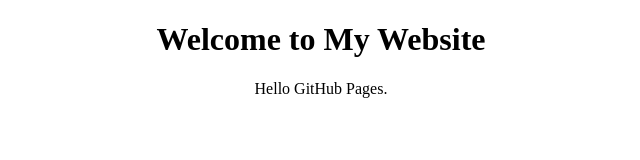
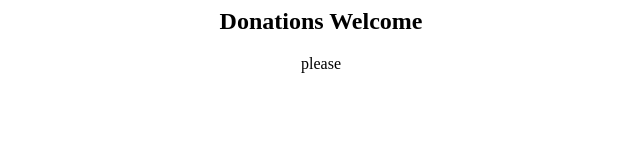
Before and after one commit to minhnhat02122001/minhnhat02122001.github.io, a plain HTML site: page index.html in a window 1280 px wide. Shown: the whole page, without its empty margins (319-959 px from the left). Drawn offline with Linux system fonts and the light colour scheme.

Commit message:
Update index.html

```diff
--- a/index.html
+++ b/index.html
@@ -1,15 +1,13 @@
-<!DOCTYPE html>
-<html>
-<body>
 <style>
 div.a {
 	text-align: center;
 }
 </style>
 
+
 <div class="a">
 
-<h1>Welcome to My Website</h1>
-<p>Hello GitHub Pages.</p>
+<h2>Donations Welcome</h2>
+<p>please</p>
 
 </div>
```
